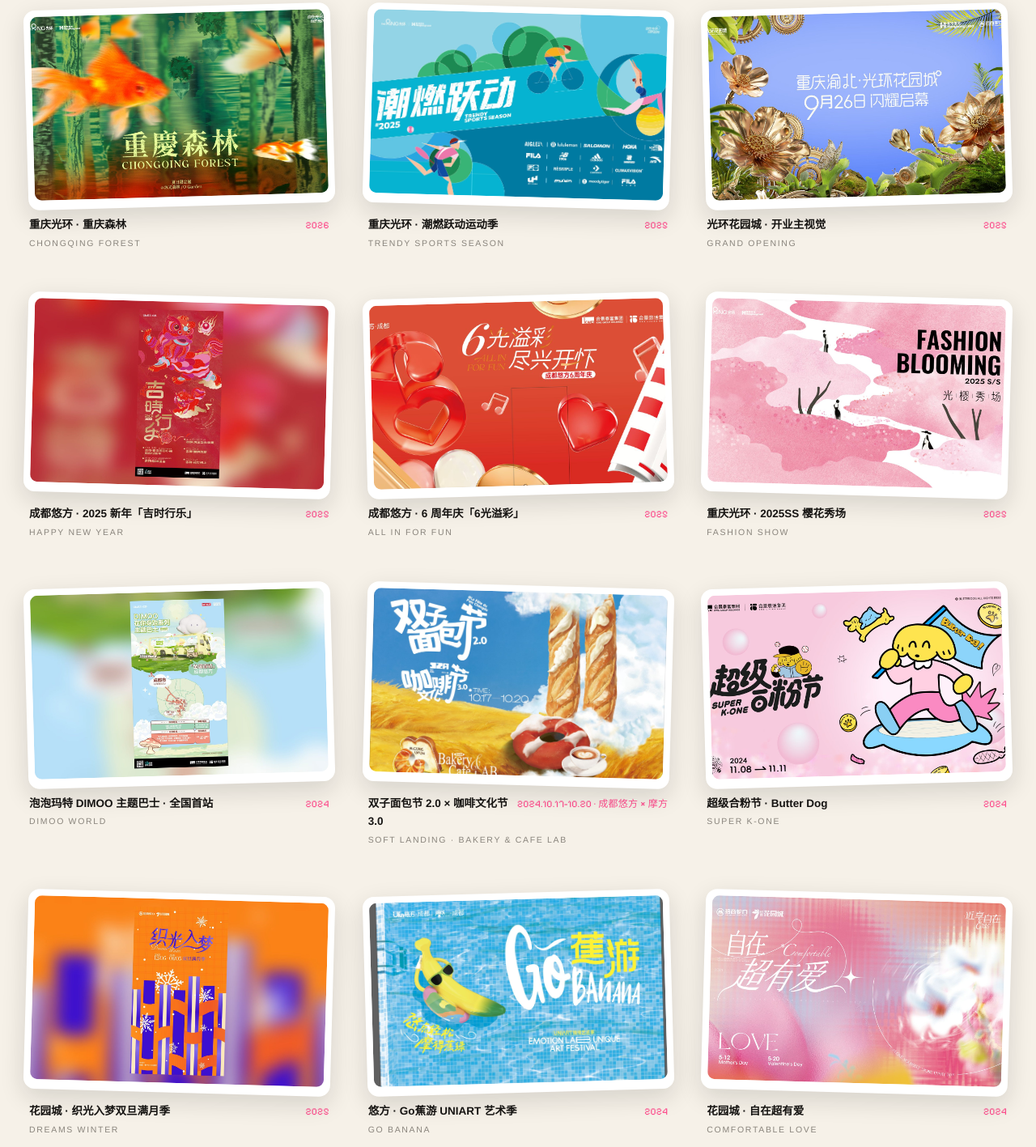
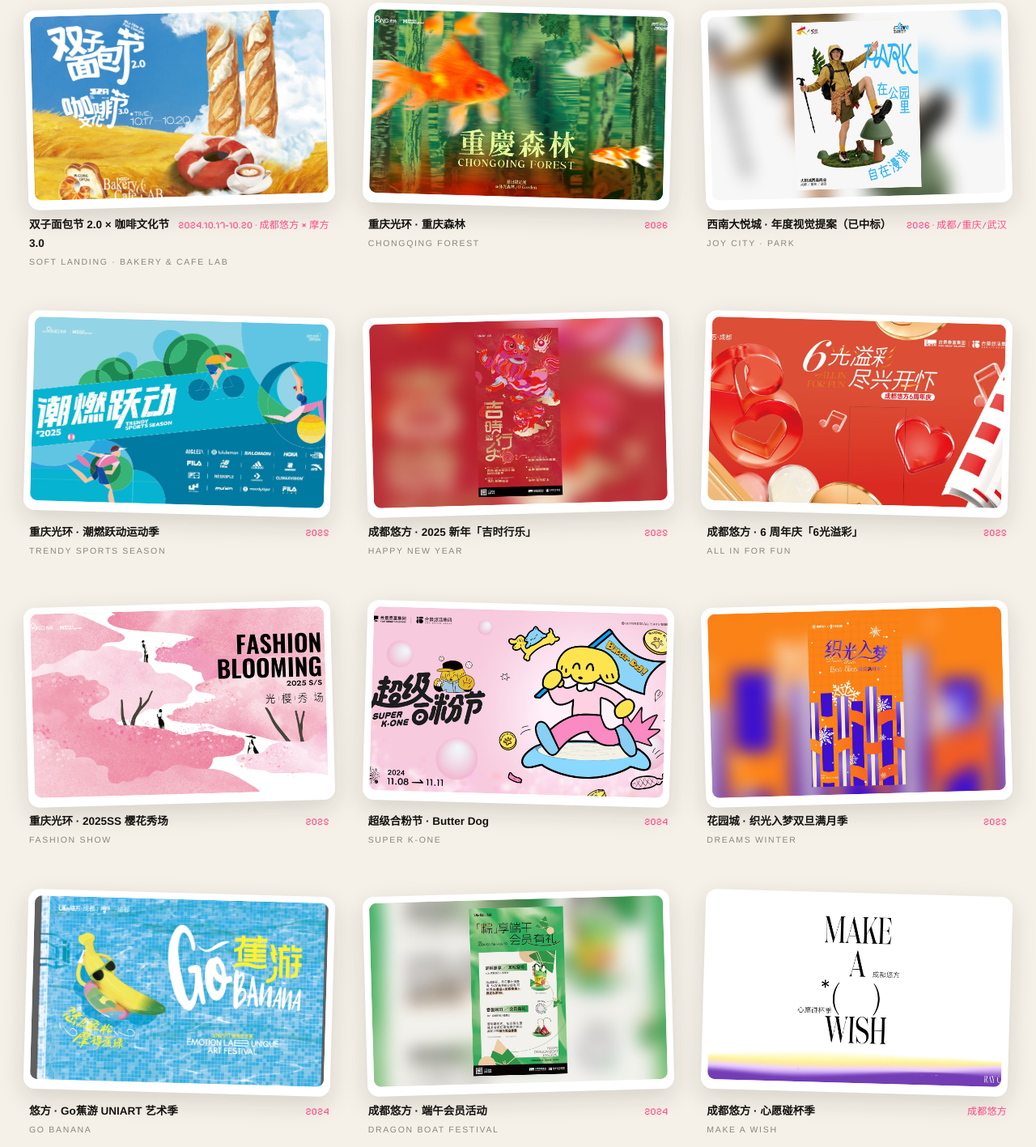
Before and after one commit to pzw5smnv64-wq/portfolio, a plain HTML site: page index.html in a window 1280 px wide. Shown: the part 1003-2420 px from the top of the page at 81% size. Drawn offline with Linux system fonts and the light colour scheme; a web font is replaced by a local one.

Commit message:
reorder: bakery #1, forest #2, add SW Joy City (won bid) #3; remove DIMOO/garden-opening/love520

```diff
--- a/index.html
+++ b/index.html
@@ -280,22 +280,28 @@
 <script>
 const works = [
   {
+    title:"双子面包节 2.0 × 咖啡文化节 3.0", en:"Soft Landing · Bakery & Cafe LAB", cat:"kv", cover:"assets/bread-kv-main.jpg",
+    desc:"悠方 × 摩方双项目联动的全国首次面包节&咖啡节双节联动，主题「柔软降落中」：法棍双子塔从云间降落、黄油云朵与甜甜圈飞艇。以「建筑面包化，打造面包城市」为切入点——地标建筑化身吐司大楼，延展至户外大牌、建筑横幅、AR 社媒特效、游戏打卡装置（乒乓球快乐发酵/今天恰什么面包/面包保龄）与可颂手提袋周边，200+ 面包咖啡品牌集结双子塔下的 1200m 碳水咖啡大道。",
+    tags:["主KV","IP 活动","建筑面包化","物料延展"], year:"2024.10.17-10.20 · 成都悠方 × 摩方",
+    imgs:["assets/bread-kv-main.jpg","assets/bread-kv2.jpg","assets/bread-building.jpg","assets/bread-concept.jpg","assets/bread-billing.jpg","assets/bread-banner.jpg","assets/bread-game1.jpg","assets/bread-game2.jpg","assets/bread-bag.jpg","assets/bread-stickers.jpg","assets/bread-social.jpg"]
+  },
+  {
     title:"重庆光环 · 重庆森林", en:"Chongqing Forest", cat:"kv", cover:"assets/forest-wide.jpg", slide:"assets/cq-forest.jpg",
     desc:"以王家卫式梦核感为思路：森林与金鱼装置结合、高饱和度迷幻光感、金鱼在森林中游动。夏日限定展落地沐光森林 O' Garden，用小成本场景感打造线下超强流量打卡点位，含超透卡与线上宣发物料。",
     tags:["主视觉","线下打卡","线上宣发"], year:"2026",
     imgs:["assets/forest-final.jpg","assets/cq-forest-spot.jpg","assets/cq-forest-online.jpg"]
   },
   {
+    title:"西南大悦城 · 年度视觉提案（已中标）", en:"JOY CITY · PARK", cat:"kv", cover:"assets/swjoy-wide.jpg",
+    desc:"大悦城西南商业（成都/重庆/武汉）年度视觉提案并成功中标：主题「PARK 在公园里 自在漫游」——把城市青年的松弛感搬进公园，真人摄影 × 手写笔刷字体 × 3D 蘑菇装置，延展上新季册页、高德地图联名海报、道旗与户外海报系统。",
+    tags:["年度视觉","提案中标","延展系统"], year:"2026 · 成都/重庆/武汉",
+    imgs:["assets/swjoy-main.jpg","assets/swjoy-new.jpg","assets/swjoy-amap.jpg","assets/swjoy-flag.jpg","assets/swjoy-poster.jpg"]
+  },
+  {
     title:"重庆光环 · 潮燃跃动运动季", en:"Trendy Sports Season", cat:"kv", cover:"assets/sport-2025.jpg", slide:"assets/cq-sport.jpg",
     desc:"插画风格潮流运动主视觉：几何线条组合人物，场景与人物相融合，干净利落的线条带来时尚感。涵盖主题大画面、线上宣发与线下物料，联动 lululemon、SALOMON、HOKA 等运动品牌。",
     tags:["主视觉","插画","品牌联动"], year:"2025",
     imgs:["assets/sport-2025.jpg","assets/cq-sport-online.jpg","assets/cq-sport-goods.jpg"]
-  },
-  {
-    title:"光环花园城 · 开业主视觉", en:"Grand Opening", cat:"kv", cover:"assets/garden-open.jpg",
-    desc:"重庆渝北·光环花园城 9.26 闪耀启幕开业主视觉：蒸汽朋克机械花园 3D 渲染，金色机械花与齿轮在真实绿植中生长，诠释「城市自然共同体」的开业主题。",
-    tags:["开业主K","3D 渲染","蒸汽朋克"], year:"2025",
-    imgs:["assets/garden-open.jpg","assets/steampunk.jpg"]
   },
   {
     title:"成都悠方 · 2025 新年「吉时行乐」", en:"Happy New Year", cat:"kv", cover:"assets/newyear-wide.jpg", slide:"assets/cd-newyear.jpg",
@@ -316,18 +322,6 @@ const works = [
     imgs:["assets/cq-sakura-goods.jpg","assets/cq-sakura-long.jpg"]
   },
   {
-    title:"泡泡玛特 DIMOO 主题巴士 · 全国首站", en:"DIMOO World", cat:"kv", cover:"assets/dimoo-wide.jpg",
-    desc:"DIMOO「在你身边」系列主题巴士全国首站落地成都悠方：云端巴士主视觉 + 成都巡游路线地图 + 停靠信息设计，IP 联名活动全案视觉。",
-    tags:["IP 联名","活动视觉","信息设计"], year:"2024",
-    imgs:["assets/dimoo-wide.jpg","assets/dimoo.jpg"]
-  },
-  {
-    title:"双子面包节 2.0 × 咖啡文化节 3.0", en:"Soft Landing · Bakery & Cafe LAB", cat:"kv", cover:"assets/bread-kv-main.jpg",
-    desc:"悠方 × 摩方双项目联动的全国首次面包节&咖啡节双节联动，主题「柔软降落中」：法棍双子塔从云间降落、黄油云朵与甜甜圈飞艇。以「建筑面包化，打造面包城市」为切入点——地标建筑化身吐司大楼，延展至户外大牌、建筑横幅、AR 社媒特效、游戏打卡装置（乒乓球快乐发酵/今天恰什么面包/面包保龄）与可颂手提袋周边，200+ 面包咖啡品牌集结双子塔下的 1200m 碳水咖啡大道。",
-    tags:["主KV","IP 活动","建筑面包化","物料延展"], year:"2024.10.17-10.20 · 成都悠方 × 摩方",
-    imgs:["assets/bread-kv-main.jpg","assets/bread-kv2.jpg","assets/bread-building.jpg","assets/bread-concept.jpg","assets/bread-billing.jpg","assets/bread-banner.jpg","assets/bread-game1.jpg","assets/bread-game2.jpg","assets/bread-bag.jpg","assets/bread-stickers.jpg","assets/bread-social.jpg"]
-  },
-  {
     title:"超级合粉节 · Butter Dog", en:"Super K-One", cat:"kv", cover:"assets/hefenjie.jpg",
     desc:"合景悠方会员大促「超级合粉节」主视觉：Butter Dog IP 涂鸦风插画，粉色泡泡世界里的小狗滑板冲浪，节日感与松弛感拉满。",
     tags:["IP 插画","会员活动"], year:"2024",
@@ -344,12 +338,6 @@ const works = [
     desc:"UNIART 艺术季「蕉点轻松 摩得蕉绿」：戴墨镜的香蕉悠浮在泳池之上，手写笔刷字体与水面波光构成夏日清凉横幅。",
     tags:["3D 视觉","艺术季"], year:"2024",
     imgs:["assets/banana.jpg"]
-  },
-  {
-    title:"花园城 · 自在超有爱", en:"Comfortable Love", cat:"kv", cover:"assets/love-520.jpg",
-    desc:"520 × 母亲节双节点档期「自在超有爱」：柔雾渐变的花影与手写曲线，轻盈浪漫的春日表达。",
-    tags:["档期主视觉","渐变视觉"], year:"2024",
-    imgs:["assets/love-520.jpg"]
   },
   {
     title:"成都悠方 · 端午会员活动", en:"Dragon Boat Festival", cat:"kv", cover:"assets/duanwu-wide.jpg",
```
Also changed, not shown: assets/swjoy-amap.jpg (added), assets/swjoy-flag.jpg (added), assets/swjoy-main.jpg (added), assets/swjoy-new.jpg (added), assets/swjoy-poster.jpg (added), assets/swjoy-wide.jpg (added).
